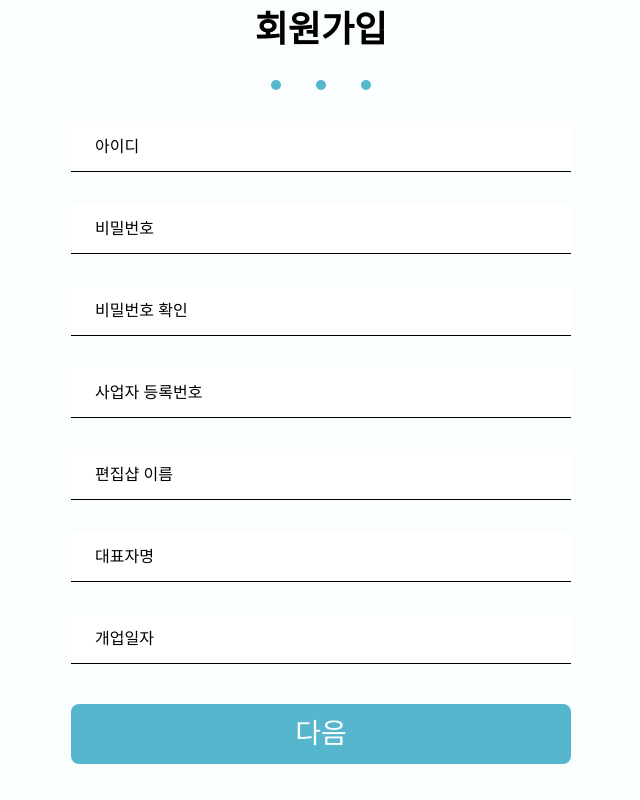
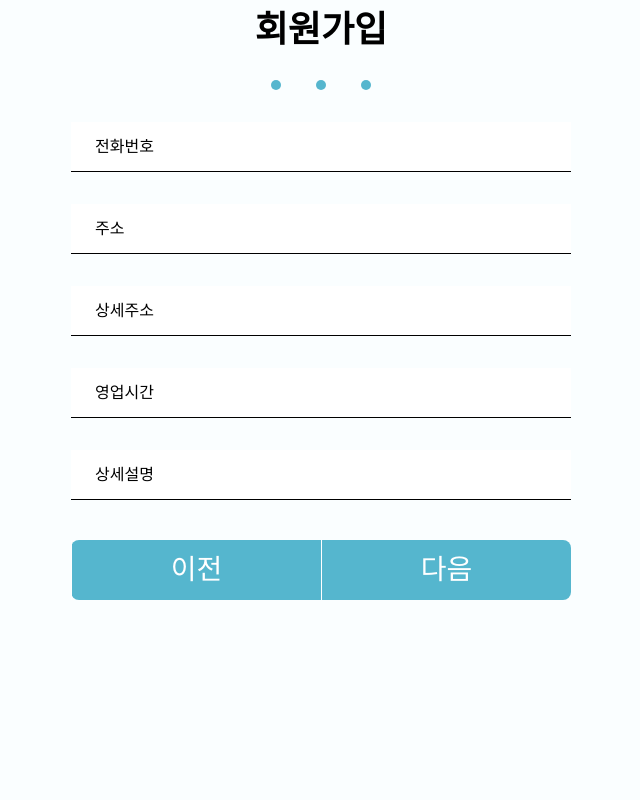
Before and after one commit to SHAVIZU/SHAVIZU-Client, a React (Create React App) app: page /signup in a window 1280 px wide. Shown: the whole page, without its empty margins (319-959 px from the left). Built offline with nearby package versions, Linux system fonts and the light colour scheme.

Commit message:
⚡️ :: second signup page publishing

```diff
--- /dev/null
+++ b/src/components/auth/signup/SecondSignup.tsx
@@ -0,0 +1,19 @@
+import React from "react";
+import * as S from "../styles";
+const SecondSignup = () => {
+  return (
+    <>
+      <S.Input placeholder="전화번호" />
+      <S.Input placeholder="주소" />
+      <S.Input placeholder="상세주소" />
+      <S.Input placeholder="영업시간" />
+      <S.Input placeholder="상세설명" />
+      <S.Submit>
+        <span>이전</span>
+        <span>다음</span>
+      </S.Submit>
+    </>
+  );
+};
+
+export default SecondSignup;
--- a/src/components/auth/styles.ts
+++ b/src/components/auth/styles.ts
@@ -1,7 +1,7 @@
 import styled from '@emotion/styled'
 import { BackgroundColor } from '../../style/color'
 export const Container = styled.div`
-    width: 100vw;
+    width: 100%;
     height: 100vh;
     background-color: ${BackgroundColor};
     display: flex;
@@ -33,9 +33,7 @@ export const LoginProblem = styled.span`
     font-size: 12px;
     text-decoration: underline;
     margin-top: 8px;
-    :hover{
         cursor: pointer;
-    }
 `;
 export const Submit = styled.div`
     width: 500px;
@@ -48,6 +46,16 @@ export const Submit = styled.div`
     text-align:center;
     line-height: 60px;
     margin-top: 40px;
+    display: flex;
+    text-align: center;
+    span{
+        color: white;
+        border-left: 1px solid white;
+        width: 50%;
+    }
+    cursor: pointer;
+    justify-content: space-around;
+    align-items: center;
 `;
 export const SignupStepBox = styled.div`
     width: 100px;
--- a/src/pages/signup/SignupPage.tsx
+++ b/src/pages/signup/SignupPage.tsx
@@ -1,5 +1,5 @@
 import React, { FC } from "react";
-import FirstSignup from "../../components/auth/signup/FirstSignup";
+import SecondSignup from "../../components/auth/signup/SecondSignup";
 import * as S from "../../components/auth/styles";
 const SignupPage: FC = (): JSX.Element => {
   return (
@@ -11,7 +11,7 @@ const SignupPage: FC = (): JSX.Element => {
           <S.SignupStep />
           <S.SignupStep />
         </S.SignupStepBox>
-        <FirstSignup />
+        <SecondSignup />
       </S.Container>
     </>
   );
```
